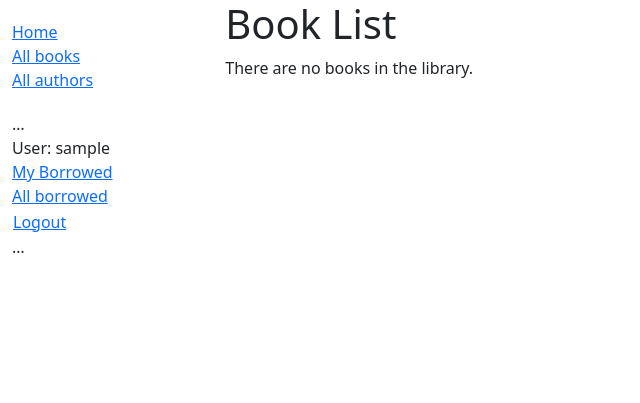
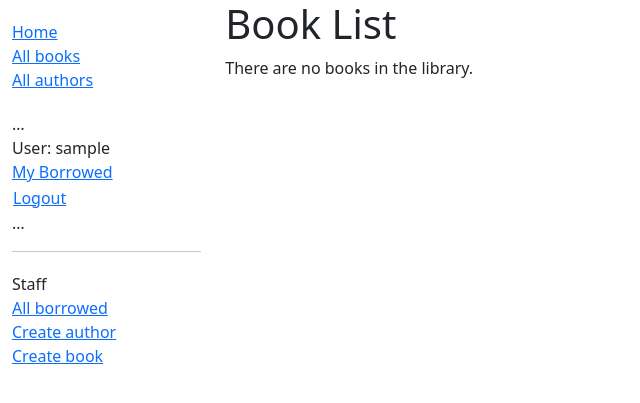
Before and after one commit to RadicalDave1/django_local_library, a Django app: page /library/books/ in a window 1280 px wide. Shown: the top 403 px of the page, without its empty margins (0-640 px from the left). Run offline with Django 5.2, Linux system fonts and the light colour scheme; the visitor is signed in with stand-in values (Sample User, id 1); data that the repository does not hold is empty.

Commit message:
Added forms for author and books, part 9 of the tutorial

```diff
--- a/locallib/library/templates/base_generic.html
+++ b/locallib/library/templates/base_generic.html
@@ -31,10 +31,6 @@
 
                 <li><a href="{% url 'my-borrowed' %}">My Borrowed</a></li>
 
-                {% if perms.library.can_mark_returned %}
-                <li><a href="{% url 'all-borrowed' %}">All borrowed</a></li>
-                {% endif %}
-
                 <li>
                 <form id="logout-form" method="post" action="{% url 'logout' %}">
                     {% csrf_token %}
@@ -45,6 +41,20 @@
                 <li><a href="{% url 'login' %}?next={{ request.path }}">Login</a></li>
             {% endif %}
                 …
+
+            {% if user.is_staff %}
+            <hr>
+            <ul class="sidebar-nav">
+            <li>Staff</li>
+            <li><a href="{% url 'all-borrowed' %}">All borrowed</a></li>
+            {% if perms.library.add_author %}
+            <li><a href="{% url 'author-create' %}">Create author</a></li>
+            {% endif %}
+            {% if perms.library.add_book %}
+            <li><a href="{% url 'book-create' %}">Create book</a></li>
+            {% endif %}
+            </ul>
+            {% endif %}
             </ul>
           {% endblock %}
         </div>
--- a/locallib/library/templates/library/bookinstance_list_borrowed_all.html
+++ b/locallib/library/templates/library/bookinstance_list_borrowed_all.html
@@ -6,9 +6,11 @@
   {% if bookinstance_list %}
     <ul>
       {% for bookinst in bookinstance_list %}
+
         <li class="{% if bookinst.is_overdue %}text-danger{% endif %}">
           <a href="{% url 'book-detail' bookinst.book.pk %}">{{ bookinst.book.title }}</a>
           ({{ bookinst.due_back }}) - {{ bookinst.borrower }}
+           {% if perms.library.can_mark_returned %}- <a href="{% url 'renew-book-librarian' bookinst.id %}">Renew</a>{% endif %}
         </li>
       {% endfor %}
     </ul>
--- a/locallib/library/urls.py
+++ b/locallib/library/urls.py
@@ -16,3 +16,17 @@ urlpatterns += [
 urlpatterns += [
     path('borrowed/', views.AllLoanedBooksListView.as_view(), name='all-borrowed'),
 ]
+urlpatterns += [
+    path('book/<uuid:pk>/renew/', views.renew_book_librarian, name='renew-book-librarian'),
+]
+
+urlpatterns += [
+    path('author/create/', views.AuthorCreate.as_view(), name='author-create'),
+    path('author/<int:pk>/update/', views.AuthorUpdate.as_view(), name='author-update'),
+    path('author/<int:pk>/delete/', views.AuthorDelete.as_view(), name='author-delete'),
+]
+urlpatterns += [
+    path('book/create/', views.BookCreate.as_view(), name='book-create'),
+    path('book/<int:pk>/update/', views.BookUpdate.as_view(), name='book-update'),
+    path('book/<int:pk>/delete/', views.BookDelete.as_view(), name='book-delete'),
+]
--- a/locallib/library/views.py
+++ b/locallib/library/views.py
@@ -78,3 +78,98 @@ class AllLoanedBooksListView(PermissionRequiredMixin, generic.ListView):
 
     def get_queryset(self):
         return BookInstance.objects.filter(status__exact='o').order_by('due_back')
+
+import datetime
+
+from django.contrib.auth.decorators import login_required, permission_required
+from django.shortcuts import get_object_or_404
+from django.http import HttpResponseRedirect
+from django.urls import reverse
+
+from library.forms import RenewBookForm
+
+@login_required
+@permission_required('library.can_mark_returned', raise_exception=True)
+def renew_book_librarian(request, pk):
+    """View function for renewing a specific BookInstance by librarian."""
+    book_instance = get_object_or_404(BookInstance, pk=pk)
+
+    # If this is a POST request then process the Form data
+    if request.method == 'POST':
+
+        # Create a form instance and populate it with data from the request (binding):
+        form = RenewBookForm(request.POST)
+
+        # Check if the form is valid:
+        if form.is_valid():
+            # process the data in form.cleaned_data as required (here we just write it to the model due_back field)
+            book_instance.due_back = form.cleaned_data['renewal_date']
+            book_instance.save()
+
+            # redirect to a new URL:
+            return HttpResponseRedirect(reverse('all-borrowed'))
+
+    # If this is a GET (or any other method) create the default form.
+    else:
+        proposed_renewal_date = datetime.date.today() + datetime.timedelta(weeks=3)
+        form = RenewBookForm(initial={'renewal_date': proposed_renewal_date})
+
+    context = {
+        'form': form,
+        'book_instance': book_instance,
+    }
+
+    return render(request, 'library/book_renew_librarian.html', context)
+
+from django.views.generic.edit import CreateView, UpdateView, DeleteView
+from django.urls import reverse_lazy
+from .models import Author
+
+class AuthorCreate(PermissionRequiredMixin, CreateView):
+    model = Author
+    fields = ['first_name', 'last_name', 'date_of_birth', 'date_of_death']
+    initial = {'date_of_death': '11/11/2023'}
+    permission_required = 'library.add_author'
+
+class AuthorUpdate(PermissionRequiredMixin, UpdateView):
+    model = Author
+    # Not recommended (potential security issue if more fields added)
+    fields = '__all__'
+    permission_required = 'library.change_author'
+
+class AuthorDelete(PermissionRequiredMixin, DeleteView):
+    model = Author
+    success_url = reverse_lazy('authors')
+    permission_required = 'library.delete_author'
+
+    def form_valid(self, form):
+        try:
+            self.object.delete()
+            return HttpResponseRedirect(self.success_url)
+        except Exception as e:
+            return HttpResponseRedirect(
+                reverse("author-delete", kwargs={"pk": self.object.pk})
+            )
+class BookCreate(PermissionRequiredMixin, CreateView):
+    model = Book
+    fields = ['title', 'author', 'summary', 'isbn', 'genre']
+    permission_required = 'library.add_book'
+
+class BookUpdate(PermissionRequiredMixin, UpdateView):
+    model = Book
+    fields = ['title', 'author', 'summary', 'isbn', 'genre']
+    permission_required = 'library.change_book'
+
+class BookDelete(PermissionRequiredMixin, DeleteView):
+    model = Book
+    success_url = reverse_lazy('books')
+    permission_required = 'library.delete_book'
+
+    def form_valid(self, form):
+        try:
+            self.object.delete()
+            return HttpResponseRedirect(self.success_url)
+        except Exception as e:
+            return HttpResponseRedirect(
+                reverse("book-delete", kwargs={"pk": self.object.pk})
+            )
```
Also changed, not shown: locallib/library/forms.py (added, +23 -0 lines), locallib/library/templates/library/author_confirm_delete.html (added, +25 -0 lines), locallib/library/templates/library/author_detail.html (+16 -0 lines), locallib/library/templates/library/author_form.html (added, +11 -0 lines), locallib/library/templates/library/book_confirm_delete.html (added, +25 -0 lines), locallib/library/templates/library/book_detail.html (+18 -0 lines), locallib/library/templates/library/book_form.html (added, +11 -0 lines), locallib/library/templates/library/book_renew_librarian.html (added, +15 -0 lines).
